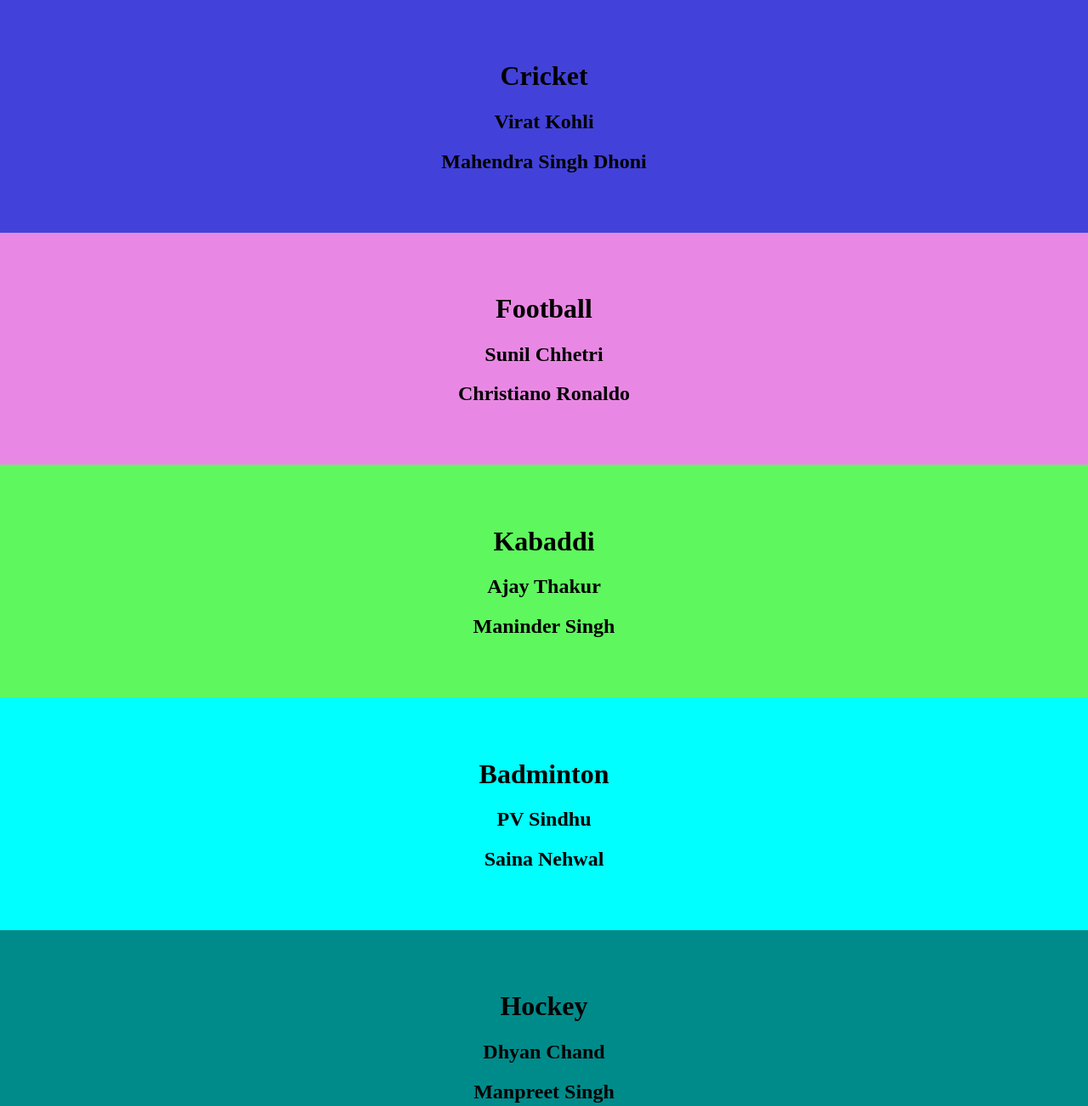
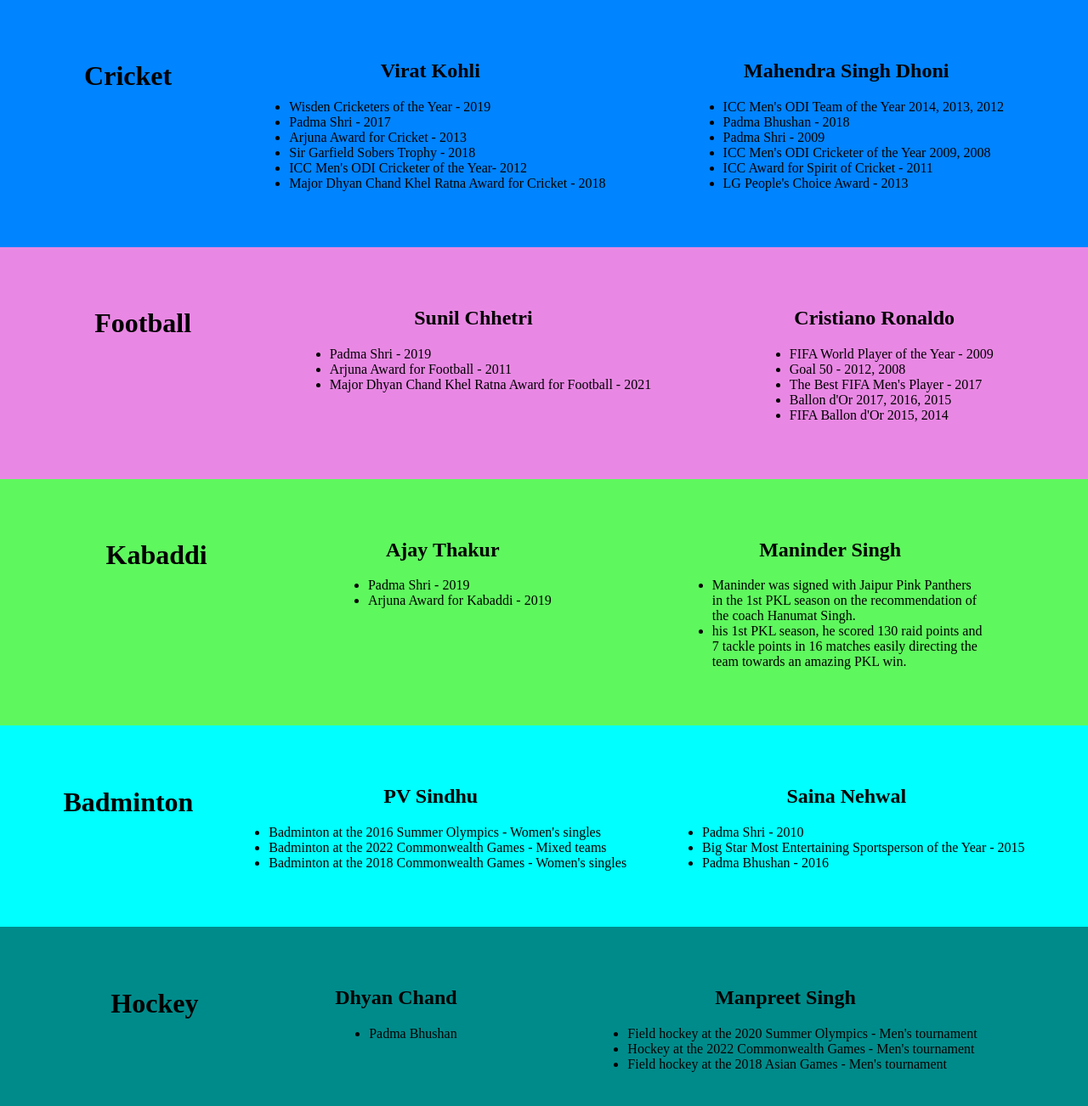
Before and after one commit to ramakant1399/Multi-commit, a plain HTML site: page index.html in a window 1280 px wide. Shown: the top 1302 px of the page at 85% size. Drawn offline with Linux system fonts and the light colour scheme.

Commit message:
achivements added

```diff
--- a/index.html
+++ b/index.html
@@ -8,28 +8,104 @@
     <div class="cont">
         <div class="sp1">
                 <h1>Cricket</h1>
+                <div class="virat">
                     <h2>Virat Kohli</h2>
+                    <ul>
+                            <li>Wisden Cricketers of the Year - 2019</li>
+                            <li>Padma Shri - 2017</li>
+                            <li>Arjuna Award for Cricket - 2013</li>
+                            <li>Sir Garfield Sobers Trophy - 2018</li>
+                            <li>ICC Men's ODI Cricketer of the Year- 2012</li>
+                            <li>Major Dhyan Chand Khel Ratna Award for Cricket - 2018</li>
+                    </ul>
+                </div>
+                <div class="dhoni">
                     <h2>Mahendra Singh Dhoni</h2>
+                    <ul>
+                    <li>ICC Men's ODI Team of the Year 2014, 2013, 2012</li>
+                    <li>Padma Bhushan - 2018</li>
+                    <li>Padma Shri - 2009</li>
+                    <li>ICC Men's ODI Cricketer of the Year 2009, 2008</li>
+                    <li>ICC Award for Spirit of Cricket - 2011</li>
+                    <li>LG People's Choice Award - 2013</li>
+                    </ul>
+                </div>
         </div>
         <div class="sp2">
             <h1>Football</h1>
+            <div class="sunil">
                 <h2>Sunil Chhetri</h2>
-            <h2>Christiano Ronaldo</h2>
+                <ul>
+                    <li>Padma Shri - 2019</li>
+                    <li>Arjuna Award for Football - 2011</li>
+                    <li>Major Dhyan Chand Khel Ratna Award for Football - 2021</li>
+                </ul>
+            </div>
+            <div class="ronaldo">
+            <h2>Cristiano Ronaldo</h2>
+            <ul>
+                <li>FIFA World Player of the Year - 2009</li>
+                <li>Goal 50 - 2012, 2008</li>
+                <li>The Best FIFA Men's Player - 2017</li>
+                <li>Ballon d'Or 2017, 2016, 2015</li>
+                <li>FIFA Ballon d'Or 2015, 2014</li>
+            </ul>
+            </div>
         </div>
         <div class="sp3">
             <h1>Kabaddi</h1>
+            <div class="ajay">
                 <h2>Ajay Thakur</h2>
+                <ul>
+                    <li>Padma Shri - 2019</li>
+                    <li>Arjuna Award for Kabaddi - 2019</li>
+                </ul>
+            </div>
+            <div class="maninder">
                 <h2>Maninder Singh</h2>
+                <ul>
+                    <li>Maninder was signed with Jaipur Pink Panthers<br>
+                        in the 1st PKL season on the recommendation of<br>the coach Hanumat Singh.</li>
+                    <li>his 1st PKL season, he scored 130 raid points and<br>7 tackle points in 16 matches easily directing the<br>
+                    team towards an amazing PKL win.</li>
+                </ul>
+            </div>
         </div>
         <div class="sp4">
             <h1>Badminton</h1>
+            <div class="pv">
                 <h2>PV Sindhu</h2>
+                <ul>
+                    <li>Badminton at the 2016 Summer Olympics - Women's singles</li>
+                    <li>Badminton at the 2022 Commonwealth Games - Mixed teams</li>
+                    <li>Badminton at the 2018 Commonwealth Games - Women's singles</li>
+                </ul>
+            </div>
+            <div class="saina">
                 <h2>Saina Nehwal</h2>
+                <ul>
+                    <li>Padma Shri - 2010</li>
+                    <li>Big Star Most Entertaining Sportsperson of the Year - 2015</li>
+                    <li>Padma Bhushan - 2016</li>
+                </ul>
+            </div>
         </div>
         <div class="sp5">
             <h1>Hockey</h1>
+            <div class="dhyan">
                 <h2>Dhyan Chand</h2>
+                <ul>
+                    <li>Padma Bhushan</li>
+                </ul>
+            </div>
+            <div class="manpreet">
                 <h2>Manpreet Singh</h2>
+                <ul>
+                    <li>Field hockey at the 2020 Summer Olympics - Men's tournament</li>
+                    <li>Hockey at the 2022 Commonwealth Games - Men's tournament</li>
+                    <li>Field hockey at the 2018 Asian Games - Men's tournament</li>
+                </ul>
+            </div>
         </div>
     </div>
 </body>
--- a/style.css
+++ b/style.css
@@ -10,22 +10,36 @@ body{
 
 }
 .sp1{
-    background-color: rgb(66, 66, 218);
+    display: flex;
+    justify-content: space-around;
+    background-color: rgb(0, 132, 255);
     padding: 50px;
+
 }
 .sp2{
+    display: flex;
+    justify-content: space-around;
     background-color: rgb(233, 136, 228);
     padding: 50px;
 }
 .sp3{
+    display: flex;
+    justify-content: space-around;
     background-color: rgb(94, 248, 94);
     padding: 50px;
 }
 .sp4{
+    display: flex;
+    justify-content: space-around;
     background-color: cyan;
     padding: 50px;
 }
 .sp5{
+    display: flex;
+    justify-content: space-around;
     background-color: darkcyan;
     padding: 50px;
 }
+ul{
+    text-align: left;
+}
```
Lines whose indentation alone changed are shown as unchanged.
